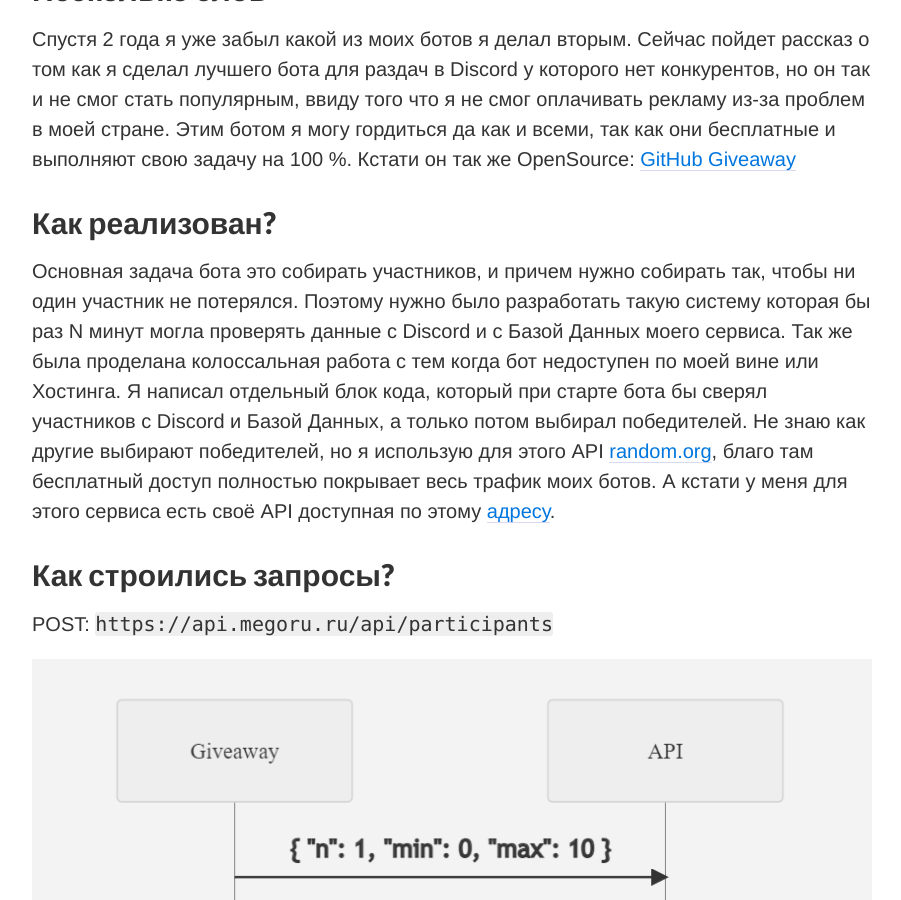
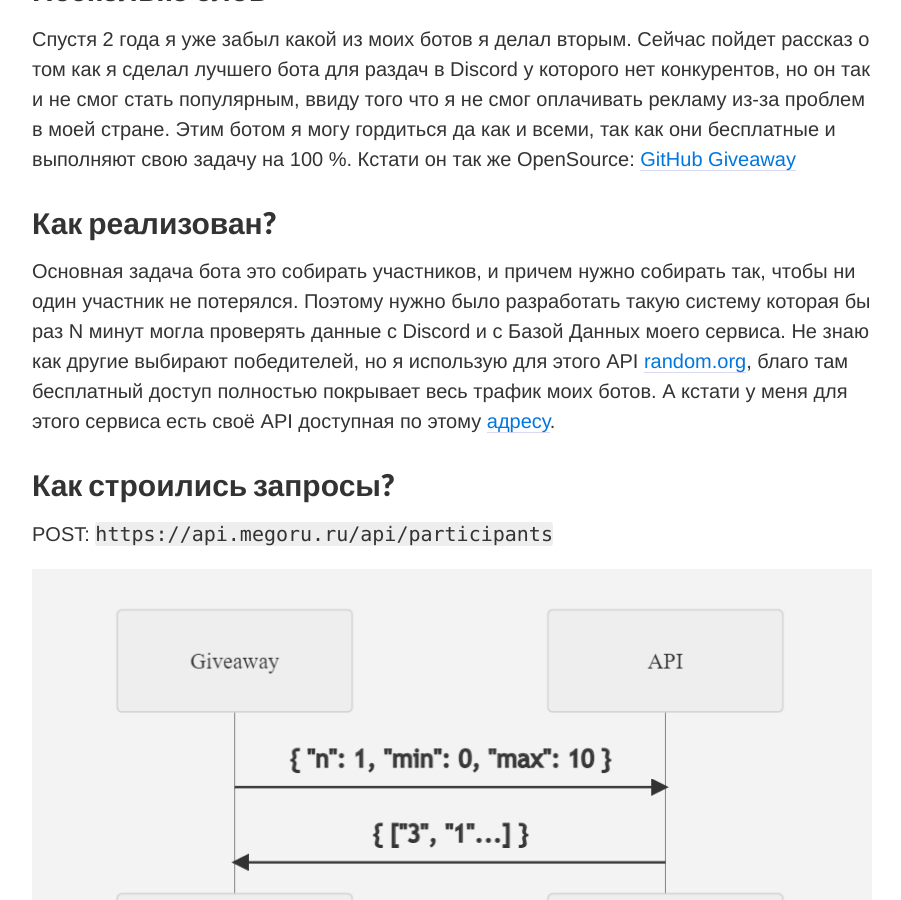
Before and after one commit to megoRU/megoru.github.io, a Jekyll site: the page built from _posts/2021-02-08-bot-giveaway-v-discord.markdown, in a window 1280 px wide and 900 px high, scrolled down 357 px. Shown: the whole window, without its empty margins (188-1089 px from the left). Built offline with Jekyll 4.4.1, drawn with Linux system fonts in a browser that asks for light colours; nearby versions of some CDN libraries.

Commit message:
Revert "fix"
This reverts commit 23c602e81e903bd1ddc7945cc3fc1775e0e915f8.

```diff
--- a/_posts/2021-02-08-bot-giveaway-v-discord.markdown
+++ b/_posts/2021-02-08-bot-giveaway-v-discord.markdown
@@ -14,8 +14,7 @@ tags: [giveaway, discord, java]
 ##  Как реализован?
 
 Основная задача бота это собирать участников, и причем нужно собирать так, чтобы ни один участник не потерялся. Поэтому нужно было разработать такую систему которая бы раз N минут могла проверять данные с Discord и с Базой Данных моего сервиса.
-Так же была проделана колоссальная работа с тем когда бот недоступен по моей вине или Хостинга. Я написал отдельный блок кода, который при старте бота бы сверял участников с Discord и Базой Данных, а только потом
-выбирал победителей. Не знаю как другие выбирают победителей, но я использую для этого API [random.org](https://www.random.org/), благо там бесплатный доступ полностью покрывает весь трафик моих ботов.
+Не знаю как другие выбирают победителей, но я использую для этого API [random.org](https://www.random.org/), благо там бесплатный доступ полностью покрывает весь трафик моих ботов.
 А кстати у меня для этого сервиса есть своё API доступная по этому [адресу](https://api.megoru.ru/).
 
 ## Как строились запросы?
@@ -28,7 +27,7 @@ POST: `https://api.megoru.ru/api/participants`
 
 Через команду `/start` можно было с легкостью создать Giveaway. На самом деле команд было куча. От получения списка участников, до провидения по расписанию и перевыбор участника.
 
-![Команда /start](/images/giveaway/giveaway-command-start.png)
+![Команда /start](/images/giveaway/giveaway-post.png)
 
 Теперь пришло время показать как выглядит сообщение с запущенным Giveaway
 
```
